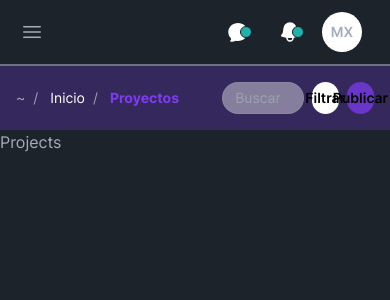
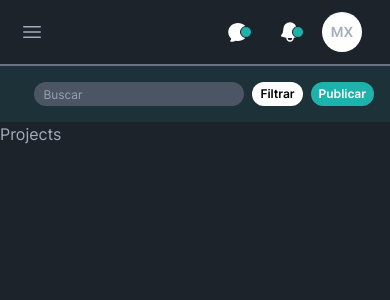
Before and after one commit to esteban-florez/novaship, a Next.js app: page /projects in a window 390 px wide. Shown: the top 300 px of the page. Built offline with nearby package versions, Linux system fonts and the light colour scheme.

Commit message:
FilterOptions replaced Subnavbar

```diff
--- a/app/(main)/chats/page.tsx
+++ b/app/(main)/chats/page.tsx
@@ -1,11 +1,11 @@
-import Subnavbar from '@/components/layout/Subnavbar'
+import FilterOptions from '@/components/layout/FilterOptions'
 import ChatsBar from '@/components/chats/ChatsBar'
 import CurrentChat from '@/components/chats/CurrentChat'
 
 export default function ChatsPage() {
   return (
     <>
-      <Subnavbar options={false} />
+      <FilterOptions />
       <section className="my-8 flex min-h-[70vh] w-full gap-4 px-8">
         <ChatsBar />
         <CurrentChat />
--- a/app/(main)/internships/page.tsx
+++ b/app/(main)/internships/page.tsx
@@ -1,4 +1,4 @@
-import Subnavbar from '@/components/layout/Subnavbar'
+import FilterOptions from '@/components/layout/FilterOptions'
 import { type Metadata } from 'next'
 
 export const metadata: Metadata = {
@@ -8,7 +8,7 @@ export const metadata: Metadata = {
 export default function IntenshipsPage() {
   return (
     <>
-      <Subnavbar options />
+      <FilterOptions />
       <h2>Pasantías</h2>
     </>
   )
--- a/app/(main)/page.tsx
+++ b/app/(main)/page.tsx
@@ -1,10 +1,8 @@
-import Subnavbar from '@/components/layout/Subnavbar'
 import { HeartIcon, EyeIcon, ClipboardDocumentListIcon } from '@heroicons/react/24/outline'
 
 export default function HomePage() {
   return (
     <>
-      <Subnavbar options={false} />
       <section className="my-4 grid grid-cols-3 p-4">
         <div className="stats col-span-3 bg-neutral shadow">
           <div className="stat">
--- a/app/(main)/projects/page.tsx
+++ b/app/(main)/projects/page.tsx
@@ -1,4 +1,4 @@
-import Subnavbar from '@/components/layout/Subnavbar'
+import FilterOptions from '@/components/layout/FilterOptions'
 import { type Metadata } from 'next'
 
 export const metadata: Metadata = {
@@ -8,7 +8,7 @@ export const metadata: Metadata = {
 export default function ProjectsPage() {
   return (
     <>
-      <Subnavbar options />
+      <FilterOptions />
       <h2>Projects</h2>
     </>
   )
--- a/components/FilterOptions.tsx
+++ /dev/null
@@ -1,12 +0,0 @@
-export default function FilterOptions() {
-  return (
-    <>
-      <button className="btn-sm btn w-1/6 rounded-full border-none bg-white normal-case text-black hover:bg-gray-200">
-        Filtrar
-      </button>
-      <button className="btn-sm btn w-1/6 rounded-full border-none bg-primary/75 normal-case text-black hover:bg-primary/50">
-        Publicar
-      </button>
-    </>
-  )
-}
--- a/components/SearchInput.tsx
+++ /dev/null
@@ -1,9 +0,0 @@
-export default function SearchInput() {
-  return (
-    <input
-      type="text"
-      placeholder="Buscar"
-      className="input-bordered input input-sm w-3/6 max-w-xs rounded-full bg-white/40 text-neutral-800 transition-colors hover:bg-white/60 focus:bg-white/60 focus:outline-none"
-    />
-  )
-}
--- /dev/null
+++ b/components/layout/FilterOptions.tsx
@@ -0,0 +1,35 @@
+function SearchInput() {
+  return (
+    <input
+      type="text"
+      placeholder="Buscar"
+      className="input input-xs max-w-xs rounded-full bg-gray-600 text-white outline-none transition-colors delay-150 sm:input-sm focus:bg-base-100 focus:ring focus:ring-primary"
+    />
+  )
+}
+
+function FilterButton() {
+  return (
+    <button className="btn-xs btn rounded-full border-none bg-white normal-case text-black sm:btn-sm hover:bg-primary hover:text-white">
+      Filtrar
+    </button>
+  )
+}
+
+function PublishButton() {
+  return (
+    <button className="btn-xs btn rounded-full border-none bg-secondary normal-case text-white sm:btn-sm hover:bg-primary">
+      Publicar
+    </button>
+  )
+}
+
+export default function FilterOptions() {
+  return (
+    <section className="flex w-full items-center justify-end gap-2 bg-secondary/10 p-4">
+      <SearchInput />
+      <FilterButton />
+      <PublishButton />
+    </section>
+  )
+}
--- a/components/layout/Subnavbar.tsx
+++ /dev/null
@@ -1,21 +0,0 @@
-import Breadcrumbs from '@/components/Breadcrumbs'
-import SearchInput from '@/components/SearchInput'
-import FilterOptions from '@/components/FilterOptions'
-
-interface NavbarProps {
-  options: boolean
-}
-
-export default function Subnavbar({ options }: NavbarProps) {
-  return (
-    <section className="flex items-center justify-between bg-primary/25">
-      <Breadcrumbs width={options} />
-      {options && (
-        <div className="flex w-3/6 items-center justify-end gap-2 p-4 text-sm">
-          <SearchInput />
-          <FilterOptions />
-        </div>
-      )}
-    </section>
-  )
-}
```
